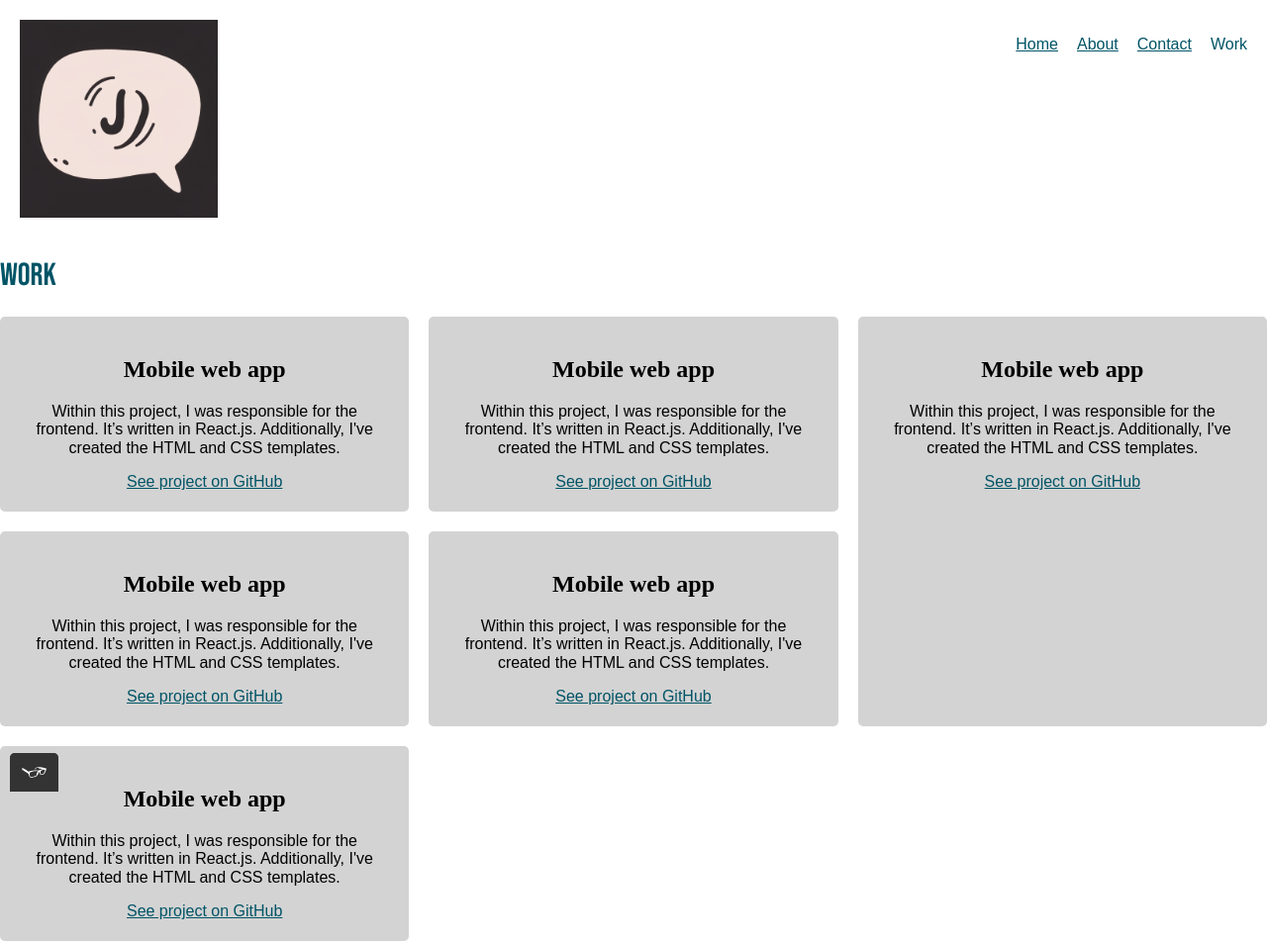
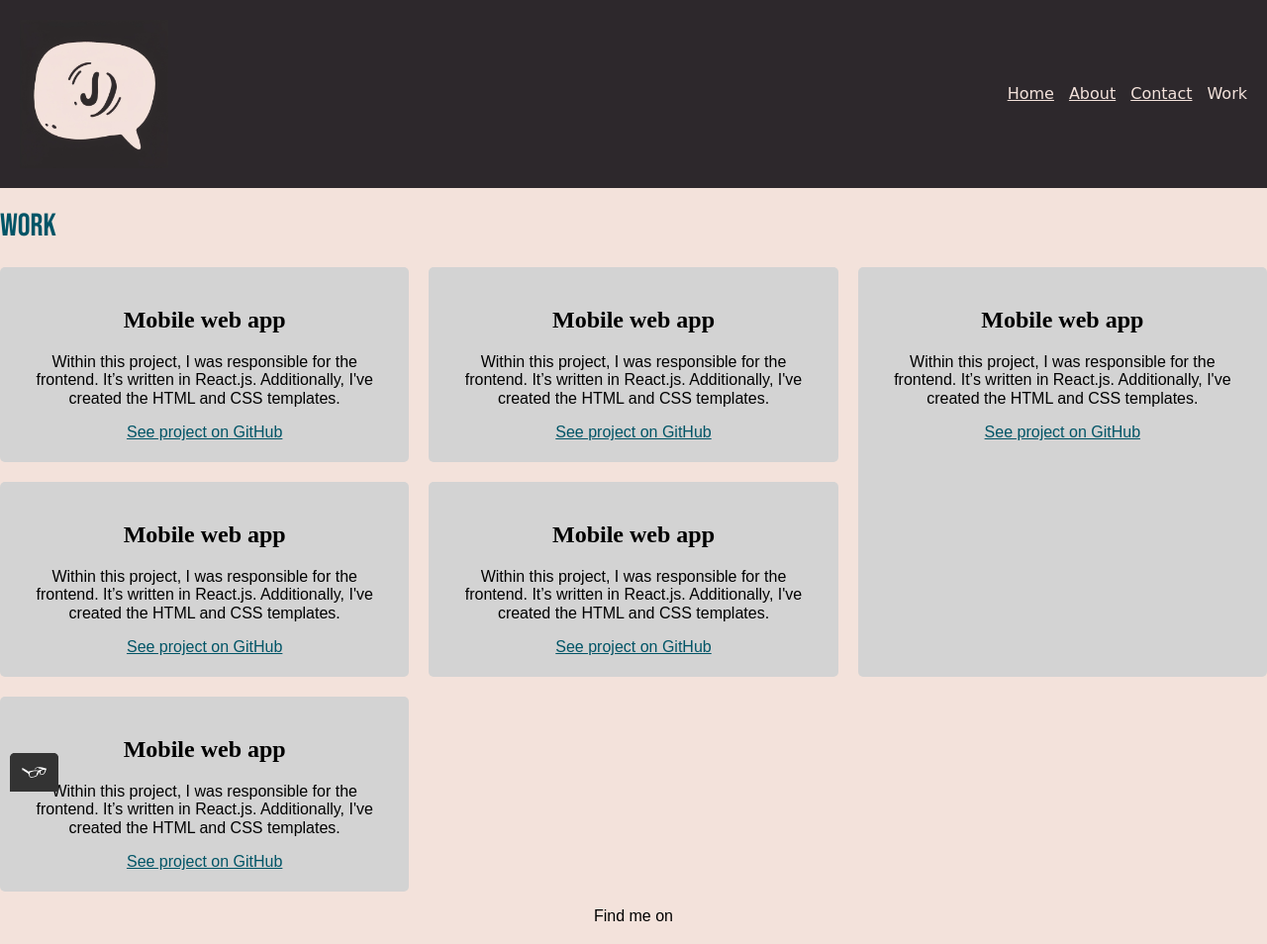
Before and after one commit to Jonnits/Portfolio-Website, a plain HTML site: page work.html in a window 1280 px wide. Shown: the top 954 px of the page at 99% size. Drawn offline with nearby package versions, Linux system fonts and the light colour scheme; a web font is replaced by a local one.

Commit message:
Updated header and navigation bar
Includes: new font (Playwrite GB S), new font color, new background color. Applies across all pages.

```diff
--- a/css/styles.css
+++ b/css/styles.css
@@ -2,6 +2,11 @@
   --primary-color: #357b70;
   --secondary-color: #e0b354;
   --dark-grey: #2b2b2b;
+  --nav-link-color: #F3E2DB;
+}
+
+body {
+  background-color: #F3E2DB;
 }
 
 .bebas-neue-regular {
@@ -11,14 +16,14 @@
   color: #005466
 }
 
-.assistant {
-  font-family: "Assistant", sans-serif;
+.link-script {
+  font-family: "Playwrite GB S", cursive;
   font-optical-sizing: auto;
   font-weight: 400;
   font-style: normal;
 }
 
-p {
+.assistant {
   font-family: "Assistant", sans-serif;
   font-optical-sizing: auto;
   font-weight: 400;
@@ -32,16 +37,61 @@ a {
 a {
   font-family: "Assistant", sans-serif;
   color: #005466;
-  text-decoration: underline; /* Underline by default */
-  transition: text-decoration 0.3s; /* Smooth transition */
+  text-decoration: underline;
+  transition: text-decoration 0.3s;
+}
+
+.navigation-list {
+  list-style-type: none;
+  font-family: "Playwrite GB S", cursive;
+  display: flex;
+  align-items: center;
+  margin: 0;
+  padding: 0;
+  height: 100%;
+  justify-content: flex-end;
+}
+
+.navigation-list li {
+  margin-left: 15px;
+  font-family: inherit;
+}
+
+.navigation-list a {
+  font-family: "Playwrite GB S", cursive;
+  text-decoration: underline;
+  color: var(--nav-link-color);
+  transition: text-decoration 0.3s ease;
+}
+
+.navigation-list a:hover,
+.navigation-list a:focus {
+  text-decoration: none;
+}
+
+.navigation-list__item--active a {
+  text-decoration: none;
+}
+
+.navigation-list__item--active {
+  text-decoration: none;
+  font-family: inherit;
+  font-style: normal;
+}
+
+p {
+font-family: "Assistant", sans-serif;
+font-optical-sizing: auto;
+font-weight: 400;
+font-style: normal;
 }
 
 a.clicked {
-  text-decoration: line-through; /* Line-through for clicked links */
+  text-decoration: line-through;
 }
 
 a:hover, a:focus {
-  text-decoration: none; /* No underlining when hovering over a link */
+  text-decoration: none;
 }
 
 .button, button {
@@ -68,10 +118,6 @@ a:hover, a:focus {
     color: #2b2b2b;
   }
 
-  .navigation-list__item--active {
-    text-decoration: none;
-  }
-
   .profile_portrait {
     float: left;
     width: 250px;
@@ -94,12 +140,14 @@ a:hover, a:focus {
 
   .page-header {
     display: flex;
-    width: 100%;
+    justify-content: space-between;
+    align-items: center;
     padding: 20px;
+    background-color: #2D282C;
   }
 
   .page-header__item {
-    flex: 0 1 200px;
+    flex: 0 1 150px;
   }
 
   .page-header__item:last-child {
@@ -130,15 +178,6 @@ div.pullUp a:before
 div.pullUp a:hover:before
 {
     height: 100%;
-}
-
-.navigation-list {
-  list-style-type: none;
-}
-
-.navigation-list li {
-  display: inline-block;
-  margin-left: 15px;
 }
 
 /* start grid fallback */
@@ -180,12 +219,12 @@ div.pullUp a:hover:before
   padding: 20px;
   text-align: center;
   border-radius: 5px;
-  transition: transform 0.3s ease; /* Smooth transition */
+  transition: transform 0.3s ease;
 }
 
 .grid__item:hover {
-  transform: scale(1.05); /* Scale up the item */
-  z-index: 1; /* Bring the hovered item to the front */
+  transform: scale(1.08);
+  z-index: 1;
 }
 
 @keyframes color-change {
@@ -211,7 +250,7 @@ div.pullUp a:hover:before
     transform: scale(1);
   }
   to {
-    transform: scale(1.05);
+    transform: scale(1.08);
   }
 }
 
--- a/work.html
+++ b/work.html
@@ -10,9 +10,13 @@
 <!-- css normalizer -->
     <link rel="stylesheet" type="text/css" href="https://cdnjs.cloudflare.com/ajax/libs/normalize/8.0.1/normalize.min.css">
 <!-- main font -->
-        <link rel="preconnect" href="https://fonts.googleapis.com">
-        <link rel="preconnect" href="https://fonts.gstatic.com" crossorigin>
-        <link href="https://fonts.googleapis.com/css2?family=Bebas+Neue&display=swap" rel="stylesheet">
+    <link rel="preconnect" href="https://fonts.googleapis.com">
+    <link rel="preconnect" href="https://fonts.gstatic.com" crossorigin>
+    <link href="https://fonts.googleapis.com/css2?family=Bebas+Neue&display=swap" rel="stylesheet">
+<!-- nav bar font -->
+    <link rel="preconnect" href="https://fonts.googleapis.com">
+    <link rel="preconnect" href="https://fonts.gstatic.com" crossorigin>
+    <link href="https://fonts.googleapis.com/css2?family=Playwrite+GB+S:ital,wght@0,100..400;1,100..400&display=swap" rel="stylesheet">
 <!-- css link-->
 <link rel="stylesheet" type="text/css" href="css/styles.css">
 <!-- viewport optimizer for small screens -->
@@ -25,17 +29,17 @@
 <!-- menubar -->
 <nav class="main-navigation page-header__item">
   <ul role="menubar" class="navigation-list">
-    <li role="presentation">
-      <a href="index.html" role="menuitem" class="navigation-list__item">Home</a>
+    <li role="presentation" class="navigation-list__item">
+      <a href="index.html" role="menuitem">Home</a>
     </li>
-    <li role="presentation">
-      <a href="about.html" role="menuitem" class="navigation-list__item">About</a>
+    <li role="presentation" class="navigation-list__item">
+      <a href="about.html" role="menuitem">About</a>
     </li>
-    <li role="presentation">
-      <a href="contact.html" role="menuitem" class="navigation-list__item">Contact</a>
+    <li role="presentation" class="navigation-list__item">
+      <a href="contact.html" role="menuitem">Contact</a>
     </li>
-    <li role="presentation">
-        <a href="work.html" role="menuitem" class="navigation-list__item--active">Work</a>
+    <li role="presentation" class="navigation-list__item--active">
+      <a href="work.html" role="menuitem">Work</a>
       </li>
   </ul>
 </nav>
```
Also changed, not shown: about.html (+12 -8 lines), contact.html (+12 -8 lines), index.html (+13 -9 lines). Lines whose indentation alone changed are shown as unchanged.
